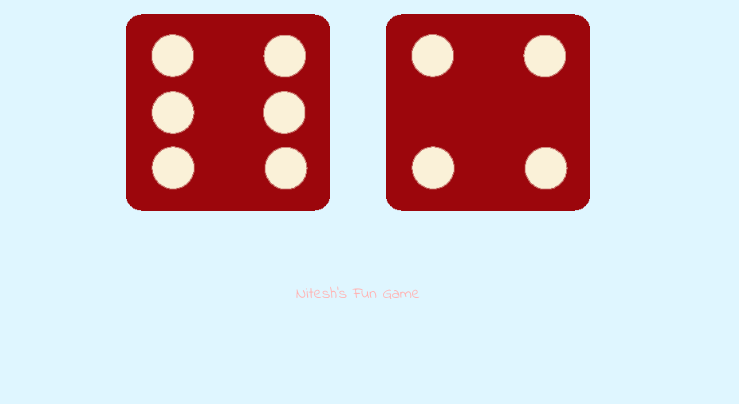
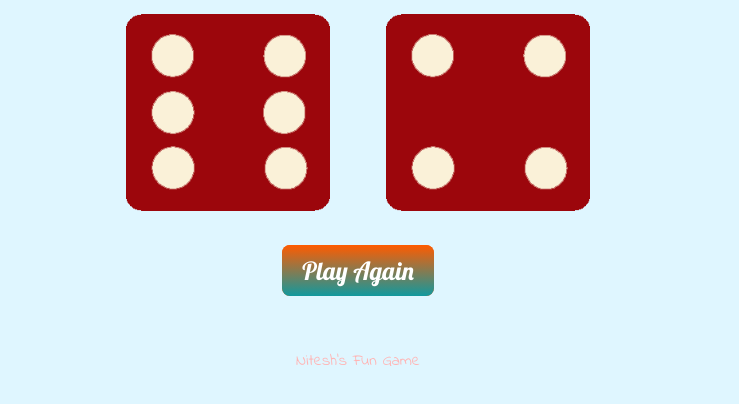
Before and after one commit to NiteshJ-14/Dice_Game, a plain HTML site: page index.html in a window 1280 px wide. Shown: the part 274-678 px from the top of the page, without its empty margins (282-1021 px from the left). Drawn offline with Linux system fonts and the light colour scheme.

Commit message:
Button Addition

```diff
--- a/index.html
+++ b/index.html
@@ -22,7 +22,13 @@
         <img class="img2" src="dice6.png">
       </div>
 
+      <div class="playagain">
+            <br>
+            <br>
+            <a class="btn" href="file:///C:/Udemy/Webdevelopment/Dice_Game/index.html">Play Again</a>
+      </div>
     </div>
+
 
     <script src="index.js" charset="utf-8"></script>
 
```
